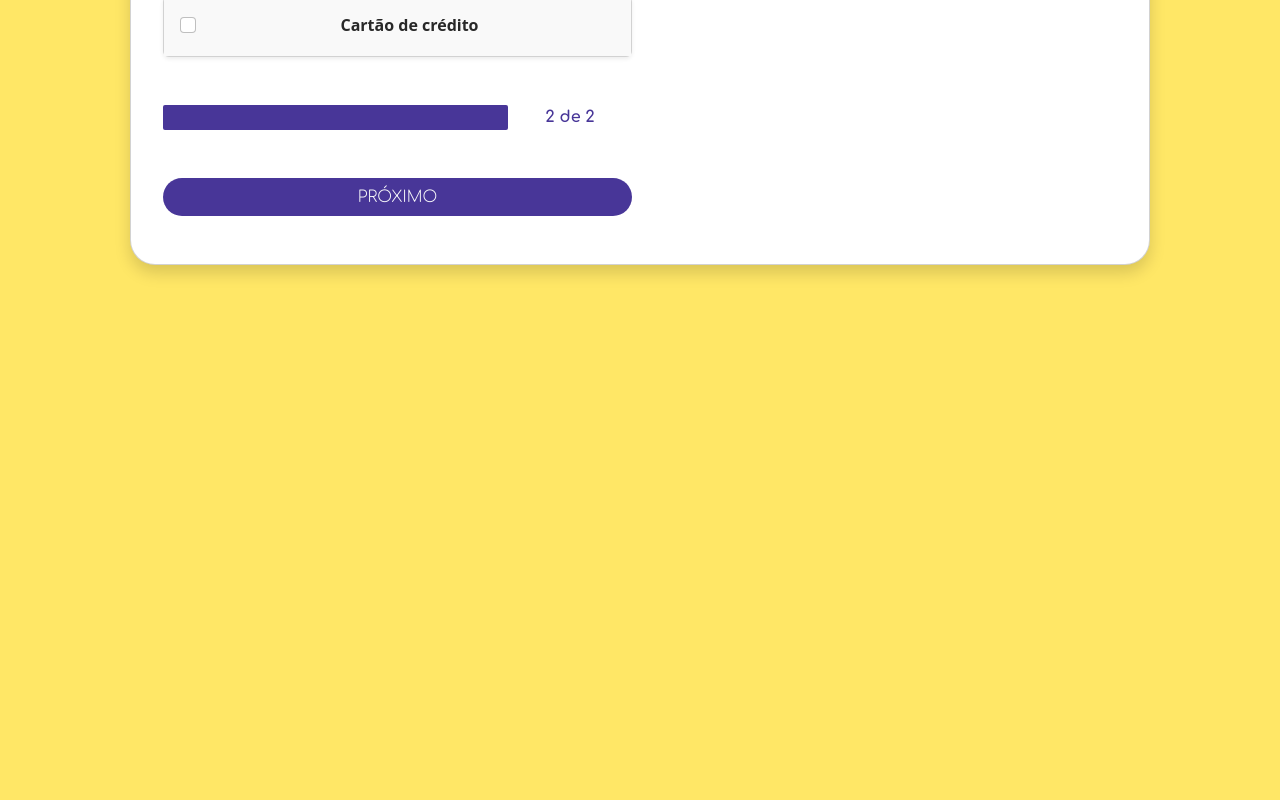
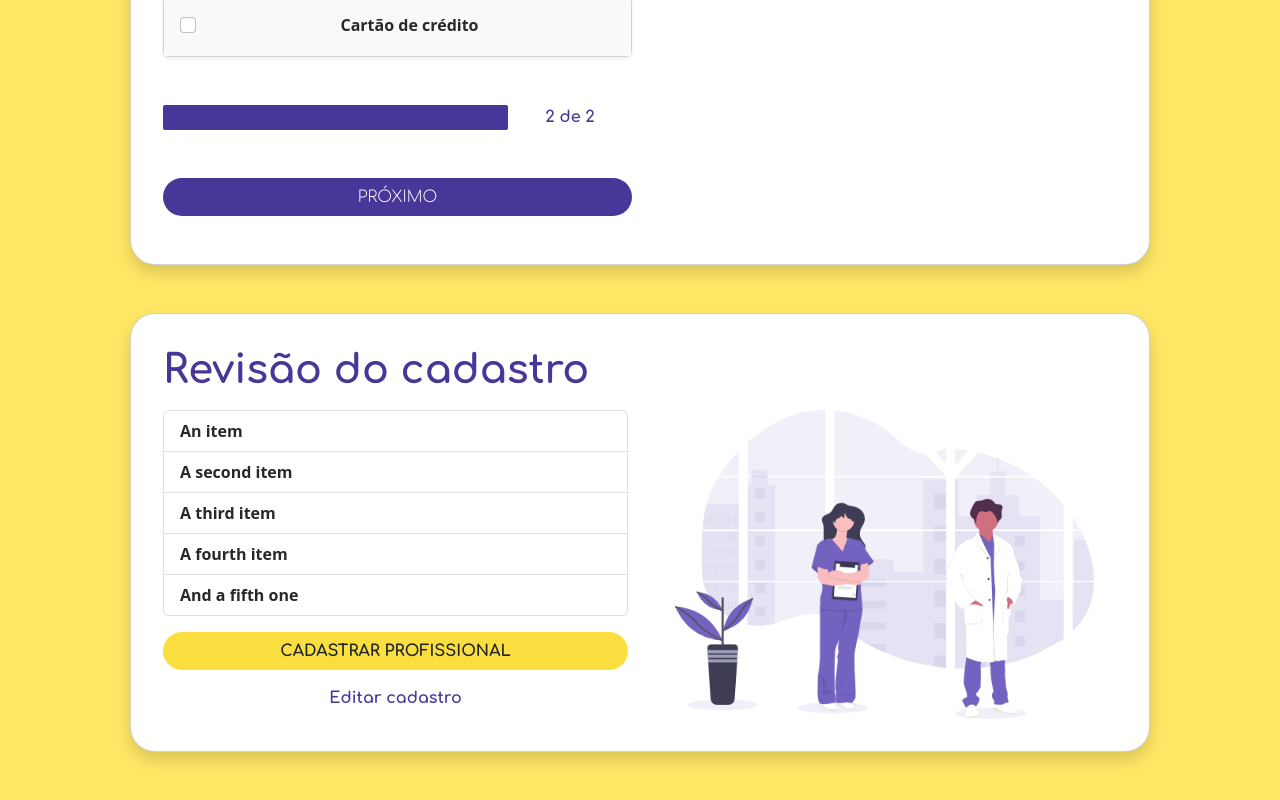
Before and after one commit to naLajeJazz/Consulta-Facil-Teste-Frontend, a Vue app: page / in a window 1280 px wide. Shown: the part 1547-2347 px from the top of the page. Before the commit the page ends 1860 px from the top, so only its background shows below. Built offline with nearby package versions, Linux system fonts and the light colour scheme.

Commit message:
PaginaC frontend, sem interações ainda

```diff
--- a/src/App.vue
+++ b/src/App.vue
@@ -1,21 +1,31 @@
 <template>
 
-  <HelloWorld msg="Sobre o Profissional"/>
+  <PaginaA  msg="Sobre o Profissional"/>
   <PaginaB msg="Sobre o Profissional"/>
+  <PaginaC msg="Sobre o Profissional"/>
 </template>
 
 <script>
-import HelloWorld from './components/HelloWorld.vue'
+import PaginaA from './components/PaginaA.vue'
 import PaginaB from './components/PaginaB.vue'
+import PaginaC from './components/PaginaC.vue'
+
 
 
 export default {
   name: 'App',
   components: {
-    HelloWorld,
-    PaginaB
+    PaginaA,
+    PaginaB,
+    PaginaC
 
-}
+},
+data() {
+    return {
+      page1: true
+    }
+  },
+
 }
 </script>
 
--- a/src/components/HelloWorld.vue
+++ b/src/components/PaginaA.vue
@@ -85,7 +85,7 @@
 
 <script>
 export default {
-  name: 'HelloWorld',
+  name: 'PaginaA',
   props: {
     msg: String
 
--- a/src/components/PaginaB.vue
+++ b/src/components/PaginaB.vue
@@ -99,7 +99,7 @@
 
 <script>
 export default {
-  name: 'HelloWorld',
+  name: 'PaginaB',
   props: {
     msg: String
 
--- /dev/null
+++ b/src/components/PaginaC.vue
@@ -0,0 +1,122 @@
+<template>
+
+    <div class="container">
+
+          <div class="card mx-5 mb-5 p-3 shadow rd">
+            <div class="card-body row">
+
+              <h1 class="mb-3 text-start">{{titulo}}</h1>
+
+                  <div class=" col-md-6">
+
+                    <ul class="list-group text-start">
+                      <li class="list-group-item">An item</li>
+                      <li class="list-group-item">A second item</li>
+                      <li class="list-group-item">A third item</li>
+                      <li class="list-group-item">A fourth item</li>
+                      <li class="list-group-item">And a fifth one</li>
+                    </ul>
+
+
+
+
+                    <div class="my-3 col-md-12 d-grid gap-2 bck rd " >
+                      <button  class="btn text-dark fw-bold" type="submit">CADASTRAR PROFISSIONAL</button>
+                    </div>
+
+                    <div>
+                     <a href="" class="fw-bold">Editar cadastro</a>
+                    </div>
+
+                  </div>
+
+                  <div class=" col-md-6 ">
+
+                    <img src="../assets/3.png" width="90%" alt="">
+
+                  </div>
+
+
+
+            </div>
+
+          </div>
+
+    </div>
+
+</template>
+
+<script>
+export default {
+  name: 'PaginaB',
+  props: {
+    msg: String
+
+  },
+  data() {
+    return {
+      titulo: 'Revisão do cadastro'
+    }
+  },
+
+}
+</script>
+
+<!-- Add "scoped" attribute to limit CSS to this component only -->
+<style scoped>
+h1{
+  font-family: 'Comfortaa', cursive, Helvetica, Arial, sans-serif;
+  font-weight: bold;
+
+}
+h3 {
+  font-family: 'Open Sans', sans-serif;
+  font-weight:lighter;
+  color: #282828;
+
+}
+ul {
+  list-style-type: none;
+  padding: 0;
+}
+li {
+  font-family: 'Open Sans', sans-serif;
+  font-weight:bold;
+  color: #282828;
+}
+a {
+  text-decoration: none;
+  color: #483698;
+}
+label{
+  font-family: 'Open Sans', sans-serif;
+  color: #282828;
+}
+</style>
+
+<style scoped>
+.rd{
+  border-radius: 25px;
+}
+.bck{
+  background-color: #FBDE40;
+}
+.bar{
+  background-color: #483698;
+  width: 70%;
+  height: 25px;
+  border-radius:2px;
+}
+.bar2{
+  background-color: #B9B9B9;
+  width: 35%;
+  height: 25px;
+  border-radius:2px;
+}
+.bck2 {
+  background-color: #F9F9F9;
+}
+.borda{
+  border: 1px solid red;
+}
+</style>
```
